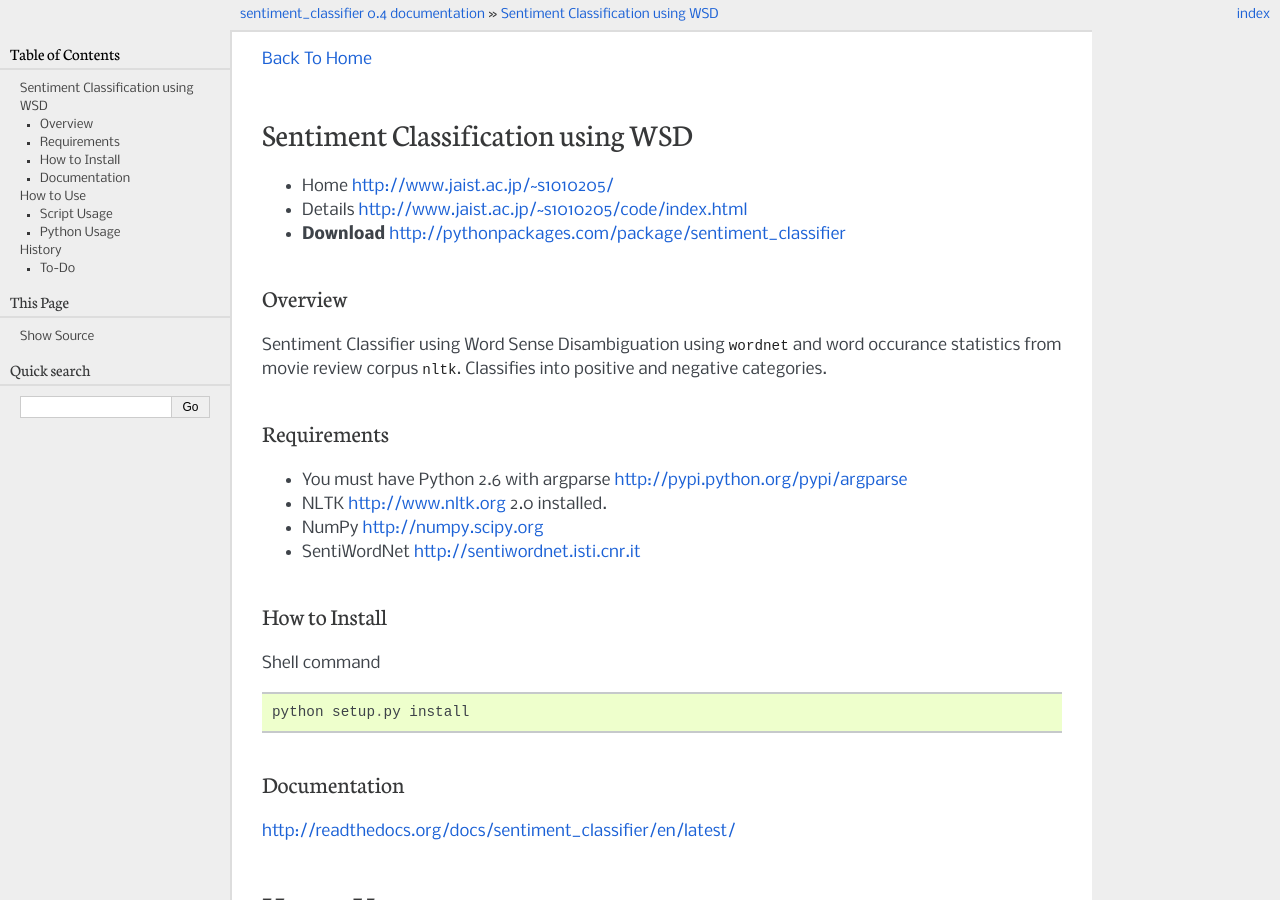
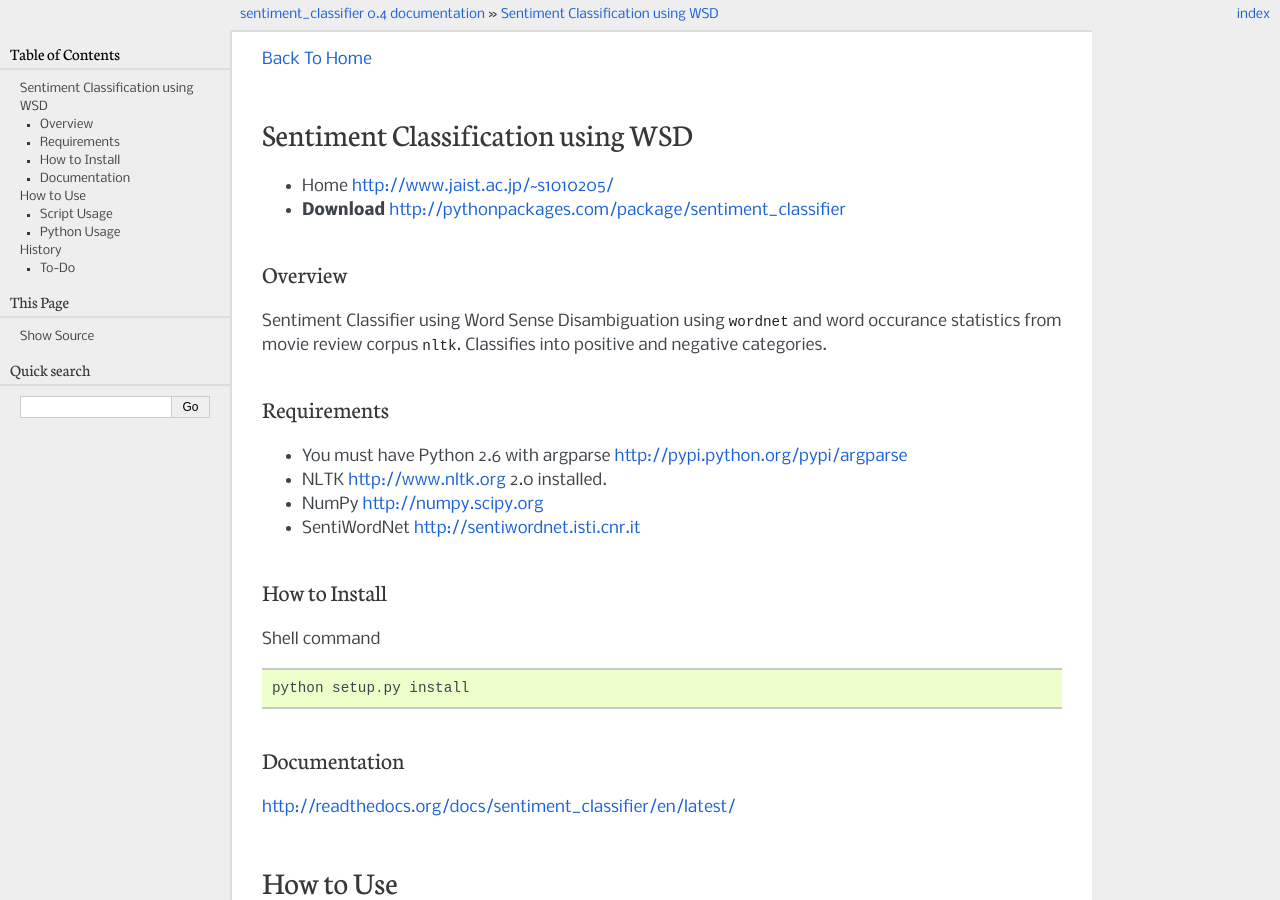
Before and after one commit to kevincobain2000/sentiment_classifier, a Sphinx documentation site: the page built from docs/index.rst, in a window 1280 px wide and 900 px high. Built offline with Sphinx 7.4.7, drawn with Linux system fonts in a browser that asks for light colours.

Commit message:
automatic push committed

```diff
--- a/docs/README.rst
+++ b/docs/README.rst
@@ -4,7 +4,6 @@ Sentiment Classification using WSD
 ==================================
 
 - Home http://www.jaist.ac.jp/~s1010205/
-- Details http://www.jaist.ac.jp/~s1010205/code/index.html
 - **Download** http://pythonpackages.com/package/sentiment_classifier
 
 Overview
--- a/docs/index.rst
+++ b/docs/index.rst
@@ -4,7 +4,6 @@ Sentiment Classification using WSD
 ==================================
 
 - Home http://www.jaist.ac.jp/~s1010205/
-- Details http://www.jaist.ac.jp/~s1010205/code/index.html
 - **Download** http://pythonpackages.com/package/sentiment_classifier
 
 Overview
```
Also changed, not shown: 8 other files.
